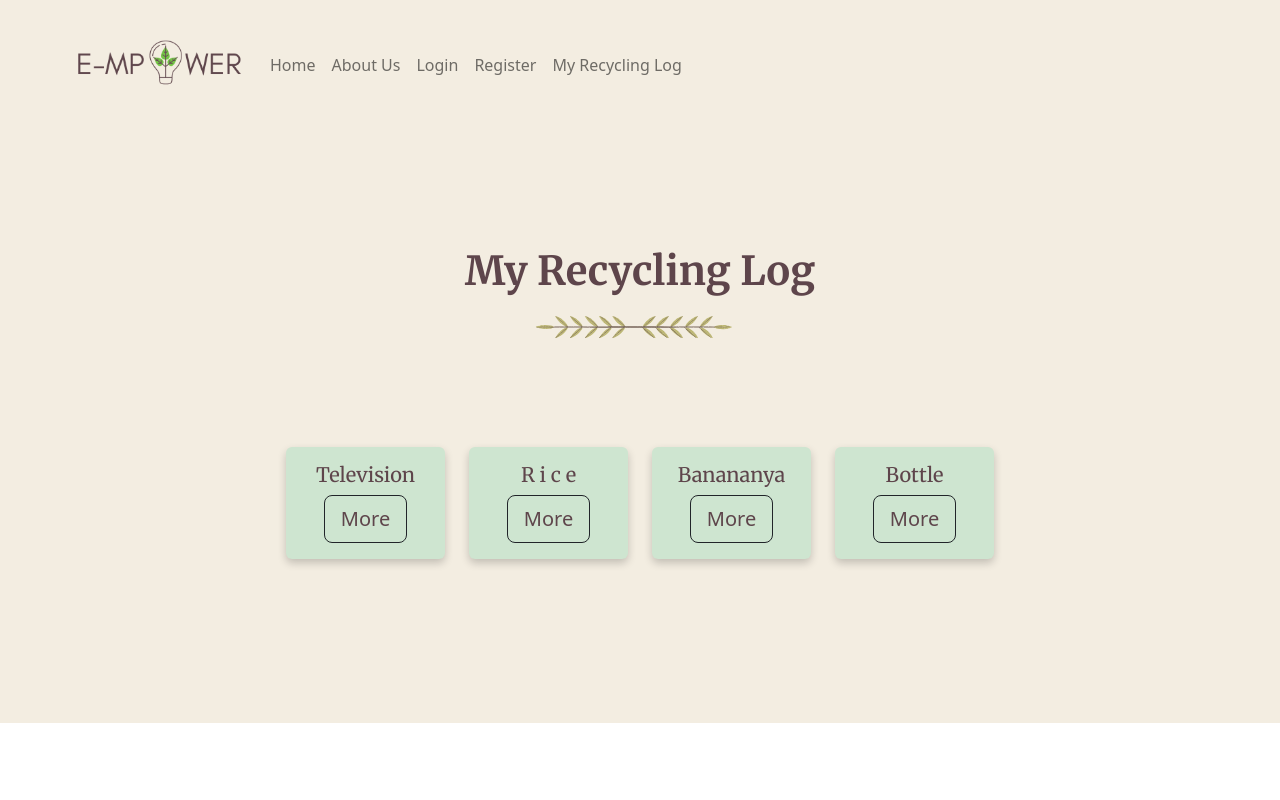
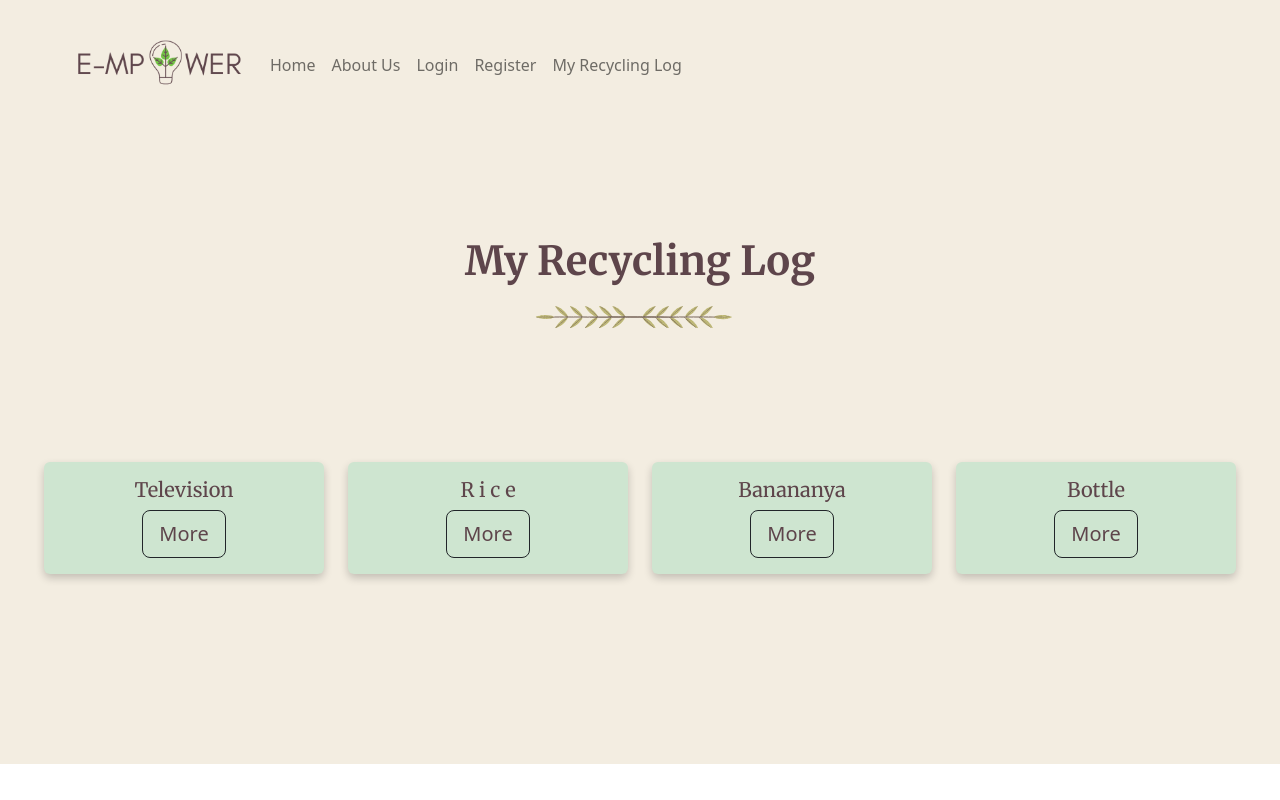
Before and after one commit to zhiyisoh/e-mpower, a Vue app in the folder FrontEnd/: page /logging in a window 1280 px wide. Built offline with nearby package versions, Linux system fonts and the light colour scheme.

Commit message:
small format change

```diff
--- a/FrontEnd/src/views/logging/Log.vue
+++ b/FrontEnd/src/views/logging/Log.vue
@@ -47,8 +47,8 @@
 <style>
 .past-logs {
   margin: 20px 0;
-  padding: 7% 15%;
-  border-radius: 10%;
+  padding: 7% 0%;
+  border-radius: 0%;
   text-align: center;
 }
 
@@ -60,13 +60,12 @@
 }
 
 .log-title {
-  margin-top: 10px;
+  margin-top: 0px;
 }
 
 .log-cards{
   margin: 20px 0;
-  padding: 7% 7%;
-  border-radius: 7%;
+  padding: 7% 0%;
 }
 
 .logs {
```
